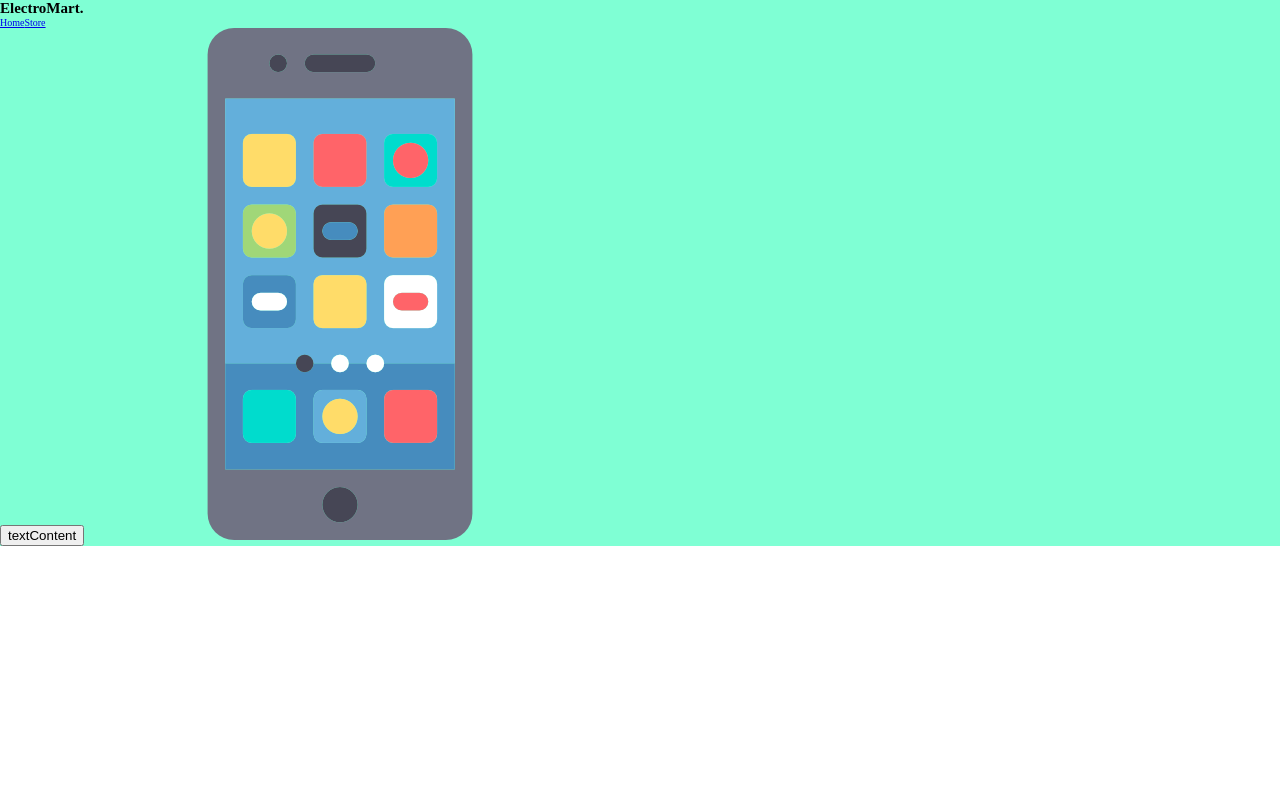
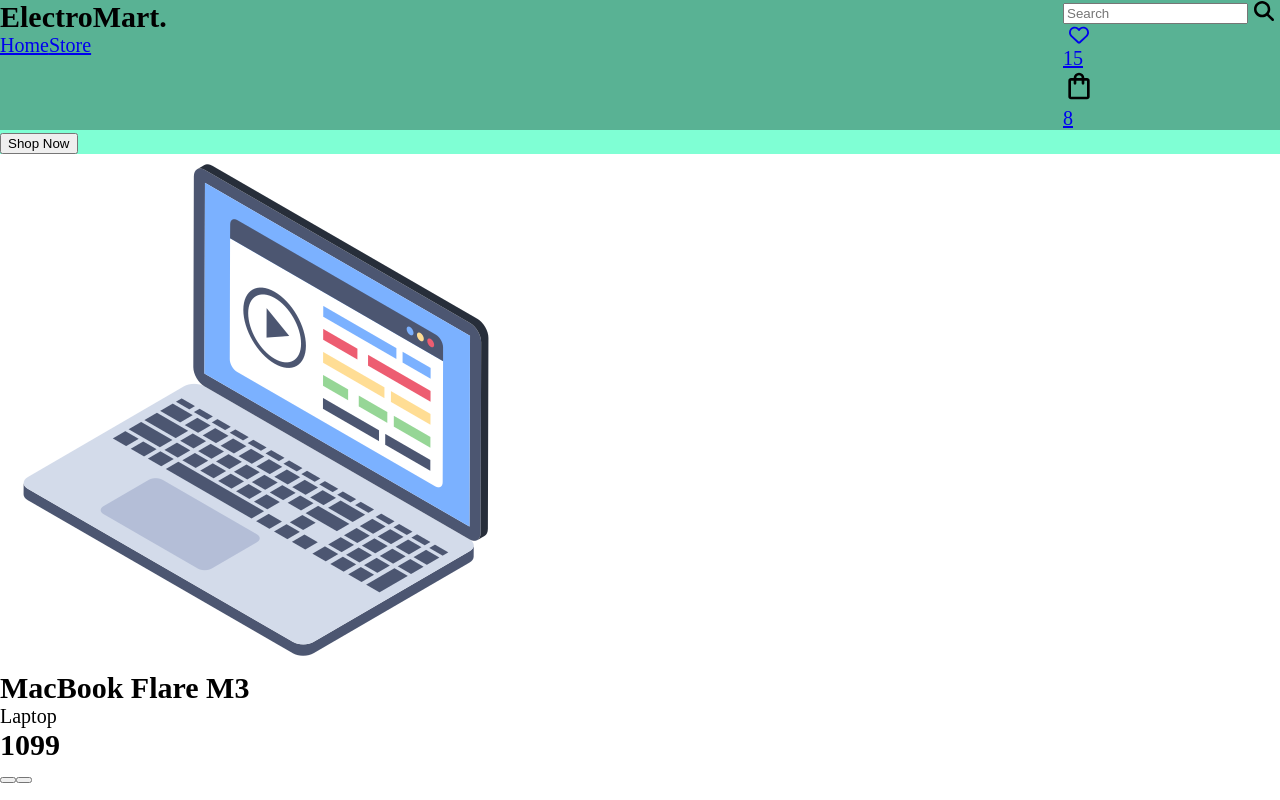
Before and after one commit to Odi000/Shopping-Cart, a React (Vite) app: page / in a window 1280 px wide. Built offline with nearby package versions, Linux system fonts and the light colour scheme.

Commit message:
working on hompage prduct fetching product conteiner navbar still nowhere

```diff
--- a/package.json
+++ b/package.json
@@ -10,6 +10,11 @@
     "preview": "vite preview"
   },
   "dependencies": {
+    "@fortawesome/fontawesome-svg-core": "^6.7.2",
+    "@fortawesome/free-brands-svg-icons": "^6.7.2",
+    "@fortawesome/free-regular-svg-icons": "^6.7.2",
+    "@fortawesome/free-solid-svg-icons": "^6.7.2",
+    "@fortawesome/react-fontawesome": "^0.2.2",
     "react": "^19.1.0",
     "react-dom": "^19.1.0",
     "react-router-dom": "^7.6.2"
--- a/src/App.jsx
+++ b/src/App.jsx
@@ -1,23 +1,51 @@
-import { useEffect, useState } from "react";
+import { use, useEffect, useState } from "react";
 import HomePage from "./components/HomePage";
+import { getFetchRequest } from "./functions.js/fetchRequest";
+import ProductContainer from "./components/ProductConteiner";
 
 function App() {
-    const [link, setLink] = useState(null);
-    useEffect(() => {
-        fetch('/products.json').then(response => {
-            return response.json();
-        }).then(data => {
-            setLink(data.smartphones[0].image)
-        })
-    }, [])
+    const { products, error, loading } = useProducts();
+
+    if(loading) return <h1>Loading...</h1>
+    if(error) return <h1>{`a a: ${error}`}</h1>
+
+    // console.log(products)
 
 
     return (
         <>
-        <HomePage>
-        <img id="abcddhefgjsad" src={link} alt="" />
-        </HomePage>
+            <HomePage>
+                {loading || <img src={products.laptops[5].image} />}
+            </HomePage>
+            <ProductContainer productData={products}></ProductContainer>
         </>
     )
 }
+
+function useProducts() {
+    const [products, setProducts] = useState(null);
+    const [error, setError] = useState(null);
+    const [loading, setLoading] = useState(true);
+
+
+    useEffect(() => {
+        fetchProducts()
+
+        async function fetchProducts() {
+            try {
+                const data = await getFetchRequest("/products.json");
+
+                setProducts(data);
+                setError(false);
+            } catch (err) {
+                setError(err.message);
+            } finally {
+                setLoading(false);
+            }
+        }
+    }, [])
+
+    return { products, loading, error }
+}
+
 export default App
--- a/src/components/HomePage.jsx
+++ b/src/components/HomePage.jsx
@@ -1,16 +1,52 @@
+import { useState, useEffect } from "react";
 import { Link } from "react-router-dom";
+import styles from "../css-modules/home-page.module.css"
+import { FontAwesomeIcon } from "@fortawesome/react-fontawesome";
+import { library } from "@fortawesome/fontawesome-svg-core";
+import { fas } from "@fortawesome/free-solid-svg-icons";
+import { far } from "@fortawesome/free-regular-svg-icons";
+import { fab } from "@fortawesome/free-brands-svg-icons";
 import NavBar from "./navbar/NavBar";
 import Button from "./button";
-import styles from "../css-modules/home-page.module.css"
+import { getFetchRequest } from "../functions.js/fetchRequest";
 
-function HomePage(props) {
+library.add(fas, far, fab)
+
+function HomePage() {
+    const { products, error, loading } = useProducts();
+
     return (
         <div className={styles.homePage}>
             <NavBar />
-            <Link to="/#"><Button>Shop Now</Button></Link>
-            {props.children}
+            <Link to="/"><Button>Shop Now</Button></Link>
         </div>
     )
 }
 
+function useProducts() {
+    const [products, setProducts] = useState(null);
+    const [error, setError] = useState(null);
+    const [loading, setLoading] = useState(true);
+
+    useEffect(() => {
+        fetchProducts()
+
+        async function fetchProducts() {
+            try {
+                const data = await getFetchRequest("/products.json");
+
+                setProducts(data);
+                setError(false);
+            } catch (err) {
+                setError(err.message);
+            } finally {
+                setLoading(false);
+            }
+        }
+    }, [])
+
+    return { products, loading, error }
+}
+
+
 export default HomePage;
--- /dev/null
+++ b/src/components/ProductConteiner.jsx
@@ -0,0 +1,14 @@
+export default function ProductContainer({productData}){
+    console.log(productData)
+    return (
+        <div className="container">
+            <img src={productData.laptops[0].image}/>
+            <h2 className="name">{productData.laptops[0].name}</h2>
+            <p className="category">{productData.laptops[0].category}</p>
+            <h2 className="price">{productData.laptops[0].price}</h2>
+            <button className="addToFavourites"></button>
+            <button className="addToCart"></button>
+            {/*add quantity code somewhere here*/}
+        </div>
+    )
+}
--- a/src/components/button.jsx
+++ b/src/components/button.jsx
@@ -1,3 +1,3 @@
 export default function Button({children: textContent}) {
-    return <button>textContent</button>
+    return <button>{textContent}</button>
 }
--- a/src/components/navbar/NavBar.jsx
+++ b/src/components/navbar/NavBar.jsx
@@ -1,10 +1,12 @@
 import { useState, useEffect } from "react";
 import { Link, Outlet } from "react-router-dom";
+import { FontAwesomeIcon } from "@fortawesome/react-fontawesome";
 import SearchBar from "./SearchBar";
+import styles from "../../css-modules/navbar.module.css";
 
 function NavBar() {
     return (
-        <nav>
+        <nav className={styles.navBar}>
             <div>
                 <h1>ElectroMart.</h1>
                 <div>
@@ -16,10 +18,10 @@ function NavBar() {
                 <SearchBar></SearchBar>
                 <div>
                     <Link>
-                        <FavoutiesLink></FavoutiesLink>
+                        <FavoutiesIcon favoutiesTotal={15}></FavoutiesIcon>
                     </Link>
                     <Link>
-                        <ShoppingCartLink></ShoppingCartLink>
+                        <ShoppingCartIcon shoppingCartTotal={8}></ShoppingCartIcon>
                     </Link>
                 </div>
             </div>
@@ -27,12 +29,22 @@ function NavBar() {
     )
 }
 
-function FavoutiesLink(){
-    return <></>
+function FavoutiesIcon({ favoutiesTotal }) {
+    return (
+        <div>
+            <FontAwesomeIcon icon="fa-regular fa-heart" />
+            <div>{favoutiesTotal}</div>
+        </div>
+    )
 }
 
-function ShoppingCartLink(){
-    return <></>
+function ShoppingCartIcon({ shoppingCartTotal }) {
+    return (
+        <div>
+            <svg className="_bag_1wz04_1" xmlns="http://www.w3.org/2000/svg" viewBox="0 -960 960 960"><path d="M240-80q-33 0-56.5-23.5T160-160v-480q0-33 23.5-56.5T240-720h80q0-66 47-113t113-47q66 0 113 47t47 113h80q33 0 56.5 23.5T800-640v480q0 33-23.5 56.5T720-80H240Zm0-80h480v-480h-80v80q0 17-11.5 28.5T600-520q-17 0-28.5-11.5T560-560v-80H400v80q0 17-11.5 28.5T360-520q-17 0-28.5-11.5T320-560v-80h-80v480Zm160-560h160q0-33-23.5-56.5T480-800q-33 0-56.5 23.5T400-720ZM240-160v-480 480Z"></path></svg>
+            <div>{shoppingCartTotal}</div>
+        </div>
+    )
 }
 
 export default NavBar;
--- a/src/components/navbar/SearchBar.jsx
+++ b/src/components/navbar/SearchBar.jsx
@@ -1,5 +1,12 @@
-function SearchBar(){
-    return <></>
+import { FontAwesomeIcon } from "@fortawesome/react-fontawesome";
+
+function SearchBar() {
+    return (
+        <div>
+            <input type="text" placeholder="Search" />
+            <FontAwesomeIcon icon="fa-solid fa-magnifying-glass" />
+        </div>
+    )
 }
 
 export default SearchBar;
--- a/src/css-modules/index.css
+++ b/src/css-modules/index.css
@@ -5,5 +5,5 @@
 }
 
 :root {
-    font-size: 10px;
+    font-size: 20px;
 }
--- /dev/null
+++ b/src/css-modules/navbar.module.css
@@ -0,0 +1,9 @@
+.navBar {
+    background-color: rgba(0, 0, 0, 0.3);
+    display: flex;
+    justify-content: space-between;
+}
+
+.navBar svg {
+    width: 1.6rem;
+}
--- /dev/null
+++ b/src/functions.js/fetchRequest.js
@@ -0,0 +1,9 @@
+export async function getFetchRequest(url) {
+    const response = await fetch(url);
+
+    if (!response.ok) {
+        throw new Error(`HTTP error: Status ${response.status}`);
+    }
+
+    return response.json()
+}
```
Also changed, not shown: 1 other file (tests, documents, lock files or other folders).
